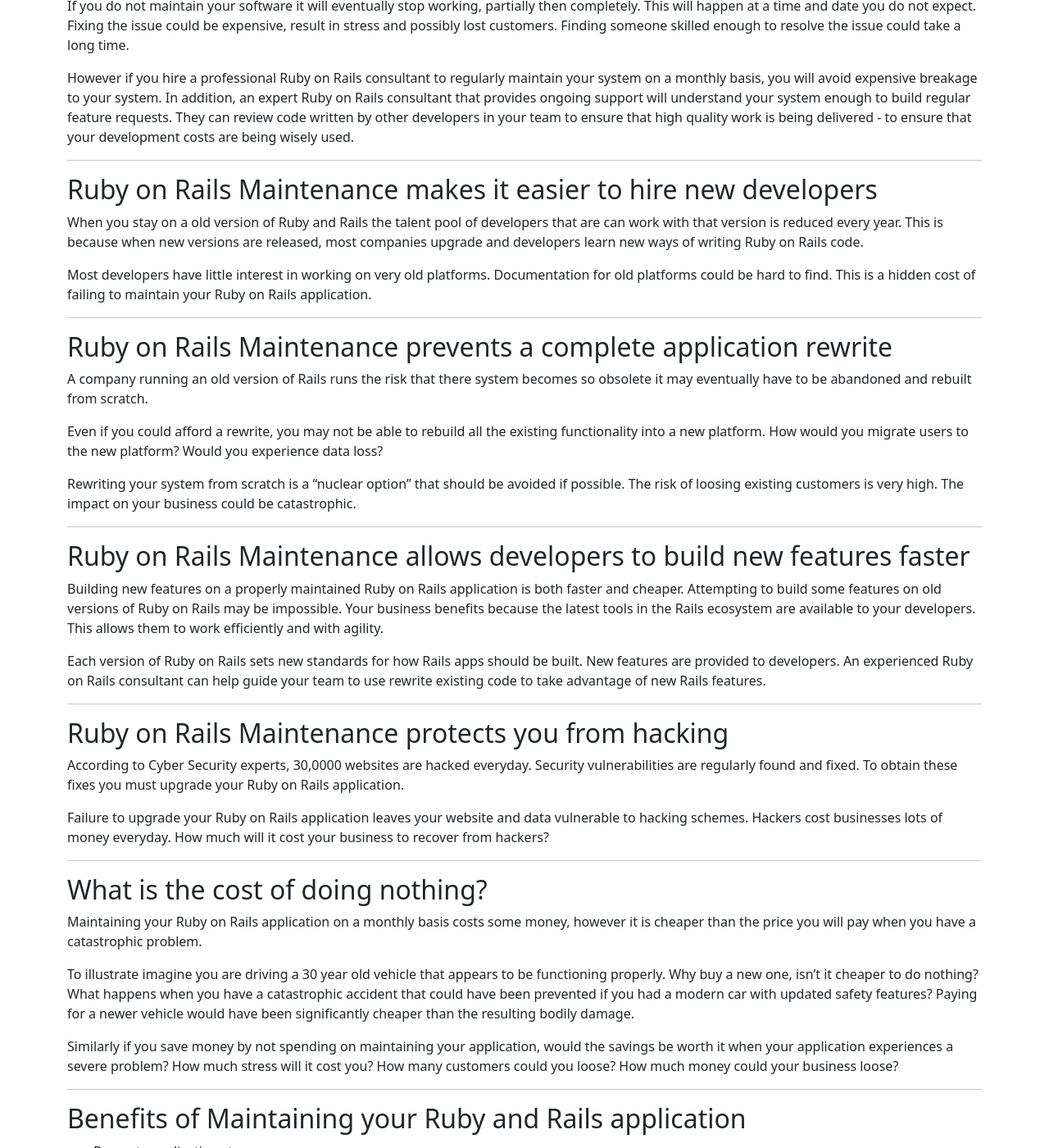
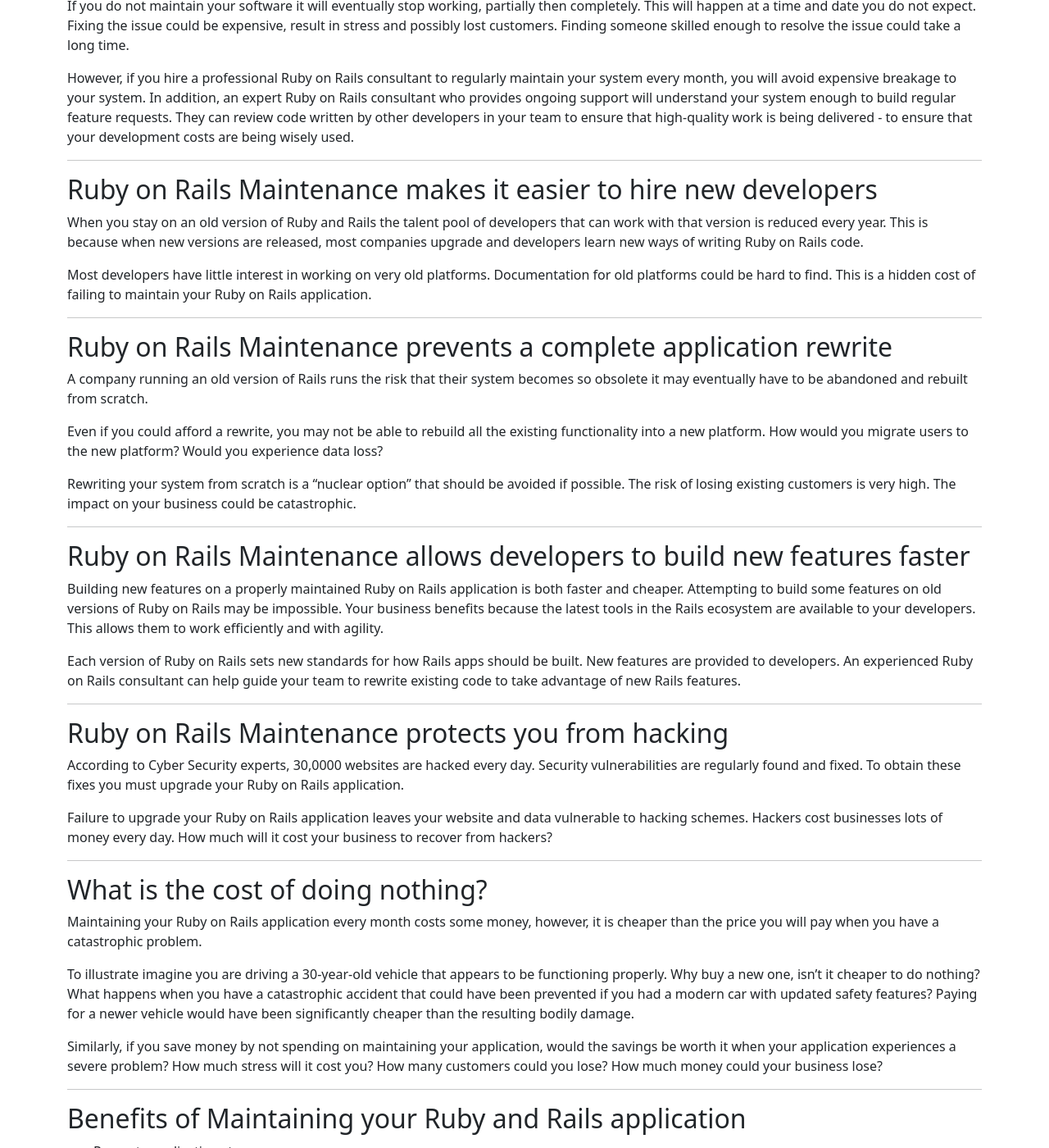
Before and after one commit to waleo/railsfever-2024, a Jekyll site: the page built from blog/_posts/2024-04-13-5-reasons-you-should-maintain-your-ruby-on-rails-application.md, in a window 1280 px wide and 1400 px high, scrolled down 803 px. Shown: the whole window at 82% size. Built offline with Jekyll 4.4.1, drawn with Linux system fonts in a browser that asks for light colours; some of the changed text lies outside the part shown.

Commit message:
Fix typos in post

```diff
--- a/blog/_posts/2024-04-13-5-reasons-you-should-maintain-your-ruby-on-rails-application.md
+++ b/blog/_posts/2024-04-13-5-reasons-you-should-maintain-your-ruby-on-rails-application.md
@@ -30,46 +30,46 @@ This article discusses 5 reasons why you should maintain your Ruby on Rails appl
 
 If you do not maintain your software it will eventually stop working, partially then completely. This will happen at a time and date you do not expect. Fixing the issue could be expensive, result in stress and possibly lost customers. Finding someone skilled enough to resolve the issue could take a long time.
 
-However if you hire a professional Ruby on Rails consultant to regularly maintain your system on a monthly basis, you will avoid expensive breakage to your system. In addition, an expert Ruby on Rails consultant that provides ongoing support will understand your system enough to build regular feature requests. They can review code written by other developers in your team to ensure that high quality work is being delivered - to ensure that your development costs are being wisely used.
+However, if you hire a professional Ruby on Rails consultant to regularly maintain your system every month, you will avoid expensive breakage to your system. In addition, an expert Ruby on Rails consultant who provides ongoing support will understand your system enough to build regular feature requests. They can review code written by other developers in your team to ensure that high-quality work is being delivered - to ensure that your development costs are being wisely used.
 
 <hr />
 ## Ruby on Rails Maintenance makes it easier to hire new developers
 
-When you stay on a old version of Ruby and Rails the talent pool of developers that are can work with that version is reduced every year. This is because when new versions are released, most companies upgrade and developers learn new ways of writing Ruby on Rails code.
+When you stay on an old version of Ruby and Rails the talent pool of developers that can work with that version is reduced every year. This is because when new versions are released, most companies upgrade and developers learn new ways of writing Ruby on Rails code.
 
 Most developers have little interest in working on very old platforms. Documentation for old platforms could be hard to find. This is a hidden cost of failing to maintain your Ruby on Rails application.
 
 <hr />
 ## Ruby on Rails Maintenance prevents a complete application rewrite
 
-A company running an old version of Rails runs the risk that there system becomes so obsolete it may eventually have to be abandoned and rebuilt from scratch.
+A company running an old version of Rails runs the risk that their system becomes so obsolete it may eventually have to be abandoned and rebuilt from scratch.
 
 Even if you could afford a rewrite, you may not be able to rebuild all the existing functionality into a new platform. How would you migrate users to the new platform? Would you experience data loss?
 
-Rewriting your system from scratch is a "nuclear option" that should be avoided if possible. The risk of loosing existing customers is very high. The impact on your business could be catastrophic.
+Rewriting your system from scratch is a "nuclear option" that should be avoided if possible. The risk of losing existing customers is very high. The impact on your business could be catastrophic.
 
 <hr />
 ## Ruby on Rails Maintenance allows developers to build new features faster
 
 Building new features on a properly maintained Ruby on Rails application is both faster and cheaper. Attempting to build some features on old versions of Ruby on Rails may be impossible. Your business benefits because the latest tools in the Rails ecosystem are available to your developers. This allows them to work efficiently and with agility.
 
-Each version of Ruby on Rails sets new standards for how Rails apps should be built. New features are provided to developers. An experienced Ruby on Rails consultant can help guide your team to use rewrite existing code to take advantage of new Rails features.
+Each version of Ruby on Rails sets new standards for how Rails apps should be built. New features are provided to developers. An experienced Ruby on Rails consultant can help guide your team to rewrite existing code to take advantage of new Rails features.
 
 <hr />
 ## Ruby on Rails Maintenance protects you from hacking
 
-According to Cyber Security experts, 30,0000 websites are hacked everyday. Security vulnerabilities are regularly found and fixed. To obtain these fixes you must upgrade your Ruby on Rails application.
+According to Cyber Security experts, 30,0000 websites are hacked every day. Security vulnerabilities are regularly found and fixed. To obtain these fixes you must upgrade your Ruby on Rails application.
 
-Failure to upgrade your Ruby on Rails application leaves your website and data vulnerable to hacking schemes. Hackers cost businesses lots of money everyday. How much will it cost your business to recover from hackers?
+Failure to upgrade your Ruby on Rails application leaves your website and data vulnerable to hacking schemes. Hackers cost businesses lots of money every day. How much will it cost your business to recover from hackers?
 
 <hr />
 ## What is the cost of doing nothing?
 
-Maintaining your Ruby on Rails application on a monthly basis costs some money, however it is cheaper than the price you will pay when you have a catastrophic problem.
+Maintaining your Ruby on Rails application every month costs some money, however, it is cheaper than the price you will pay when you have a catastrophic problem.
 
-To illustrate imagine you are driving a 30 year old vehicle that appears to be functioning properly. Why buy a new one, isn't it cheaper to do nothing? What happens when you have a catastrophic accident that could have been prevented if you had a modern car with updated safety features? Paying for a newer vehicle would have been significantly cheaper than the resulting bodily damage.
+To illustrate imagine you are driving a 30-year-old vehicle that appears to be functioning properly. Why buy a new one, isn't it cheaper to do nothing? What happens when you have a catastrophic accident that could have been prevented if you had a modern car with updated safety features? Paying for a newer vehicle would have been significantly cheaper than the resulting bodily damage.
 
-Similarly if you save money by not spending on maintaining your application, would the savings be worth it when your application experiences a severe problem? How much stress will it cost you? How many customers could you loose? How much money could your business loose?
+Similarly, if you save money by not spending on maintaining your application, would the savings be worth it when your application experiences a severe problem? How much stress will it cost you? How many customers could you lose? How much money could your business lose?
 
 <hr />
 ## Benefits of Maintaining your Ruby and Rails application
```
Also changed, not shown: other parts of blog/_posts/2024-04-13-5-reasons-you-should-maintain-your-ruby-on-rails-application.md (+1 -1 lines).
